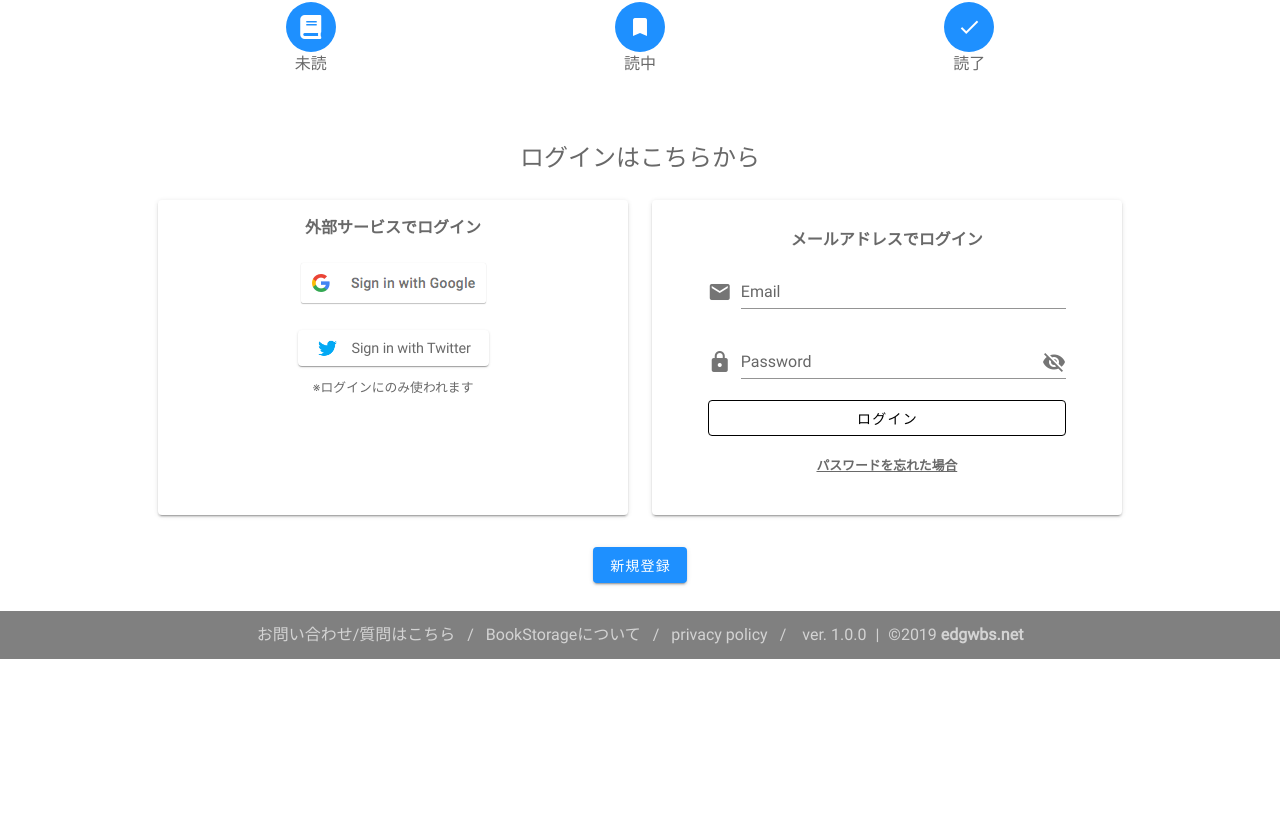
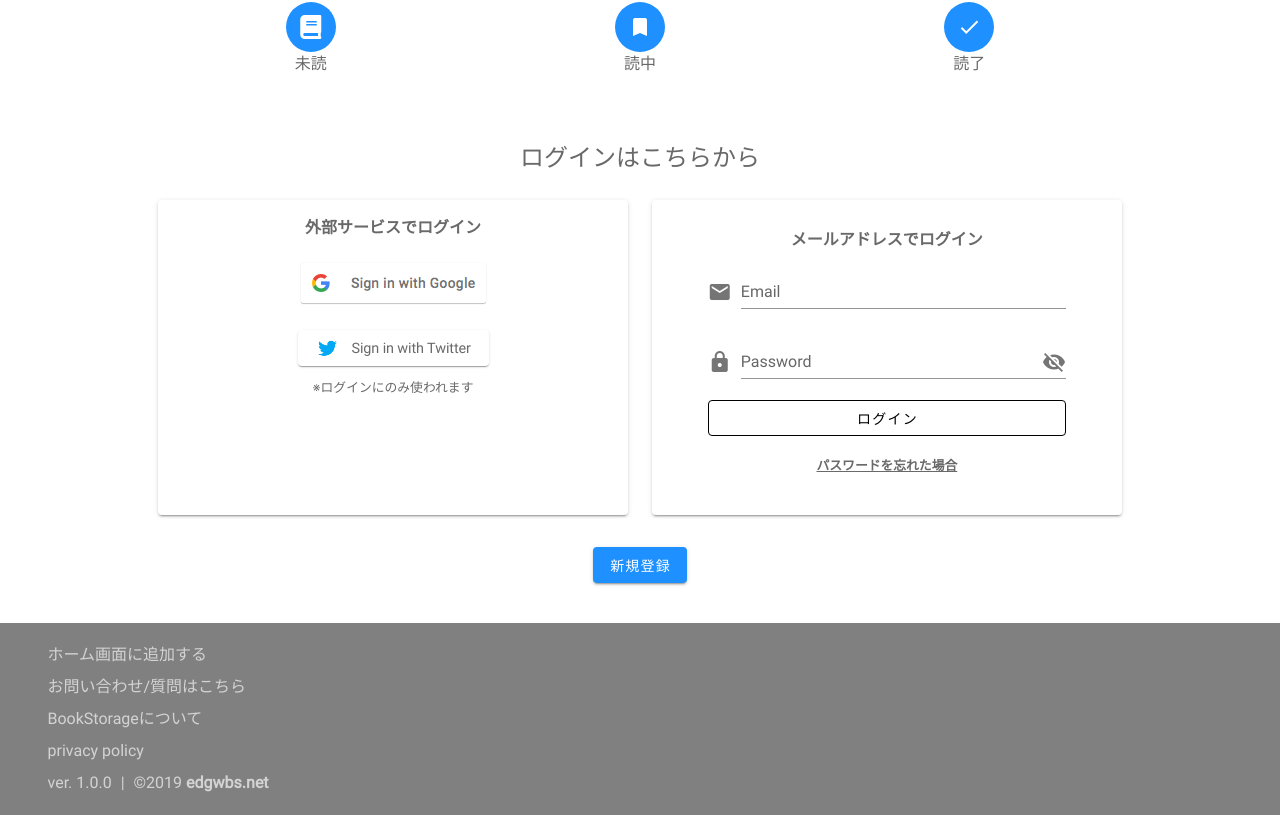
Before and after one commit to if001/bookshelf-web-ui, a Vue app: page / in a window 1280 px wide. Shown: the part 422-1237 px from the top of the page. Before the commit the page ends 1081 px from the top, so only its background shows below. Built offline with nearby package versions, Linux system fonts and the light colour scheme; no server answers.

Commit message:
manual a2hs

```diff
--- a/src/components/Footer.vue
+++ b/src/components/Footer.vue
@@ -1,40 +1,27 @@
 <template>
-    <div>
-        <v-row class="flex-row flex-row-reverse text-center" v-if="applySmall()">
-            <v-col class="pa-0" style="background-color: gray;">
-                <div class="container policy">
-                    <a class="policy" href="https://docs.google.com/forms/d/e/1FAIpQLSduyq2V4hdH671SdSJFcBJXmiEuac8k6dsgaeaa8UNnUKnYwg/viewform?usp=sf_link" target="_blank">お問い合わせ/質問はこちら</a>
-                    <span class="ml-3 mr-3">/</span>
-                    <router-link class="policy" to="/about">BookStorageについて</router-link>
-                    <span class="ml-3 mr-3">/</span>
-                    <router-link class="policy" to="/policy">privacy policy</router-link>
-                    <span class="ml-3 mr-3">/</span>
-                    ver. {{version}} <span class="vertical-line">|</span> &copy;2019 <strong>edgwbs.net</strong>
-                </div>
-            </v-col>
-        </v-row>
-
     <v-row class="flex-column ma-0" v-else>
         <v-col class="pa-0" style="background-color: gray;">
             <div class="container mt-5 mb-5 pa-0">
-                    <div  v-bind:class="{ 'pl-3': this.$vuetify.breakpoint.xs }">
+                <div v-bind:class="{ 'pl-3': this.$vuetify.breakpoint.xs }">
                     <div class="mb-2">
-                            <a class="policy" href="https://docs.google.com/forms/d/e/1FAIpQLSduyq2V4hdH671SdSJFcBJXmiEuac8k6dsgaeaa8UNnUKnYwg/viewform?usp=sf_link" target="_blank">お問い合わせ/質問はこちら</a>
+                        <div class="footer-item pointer" @click="installApp()">ホーム画面に追加する</div>
                     </div>
                     <div class="mb-2">
-                            <router-link class="policy" to="/about">BookStorageについて</router-link>
+                        <a class="footer-item" href="https://docs.google.com/forms/d/e/1FAIpQLSduyq2V4hdH671SdSJFcBJXmiEuac8k6dsgaeaa8UNnUKnYwg/viewform?usp=sf_link" target="_blank">お問い合わせ/質問はこちら</a>
                     </div>
                     <div class="mb-2">
-                            <router-link class="policy" to="/policy">privacy policy</router-link>
+                        <router-link class="footer-item" to="/about">BookStorageについて</router-link>
                     </div>
-                        <div class="policy">
+                    <div class="mb-2">
+                        <router-link class="footer-item" to="/policy">privacy policy</router-link>
+                    </div>
+                    <div class="footer-item">
                         ver. {{version}} <span class="vertical-line">|</span> &copy;2019 <strong>edgwbs.net</strong>
                     </div>
                 </div>
             </div>
         </v-col>
     </v-row>
-    </div>
 </template>
 
 <script lang="ts">
@@ -46,22 +33,31 @@
         @Prop({default: false}) private isForceFixed!: boolean;
 
         private version: string = '1.0.0';
+        private hoge = "hoge";
 
-        private applySmall(): boolean {
-            const route = this.$router.app.$route.path;
-            return route === '/' || route === '/login' || route === '/signup';
-        }
         private breakPointIsXS(): boolean {
             return this.$vuetify.breakpoint.name === 'xs';
         }
+
+        private installApp() {
+            window.addEventListener('beforeinstallprompt', (e: any) => {
+                let deferredPrompt;
+                e.preventDefault();
+                // Stash the event so it can be triggered later.
+                deferredPrompt = e;
+                deferredPrompt.prompt();
+            });
         }
-
+    }
 </script>
 
 <style scoped>
-    .policy {
+    .footer-item {
         text-decoration:none;
         color: lightgrey;
+    }
+    .pointer {
+        cursor: pointer;
     }
 
     .vertical-line {
```
Lines whose indentation alone changed are shown as unchanged.
